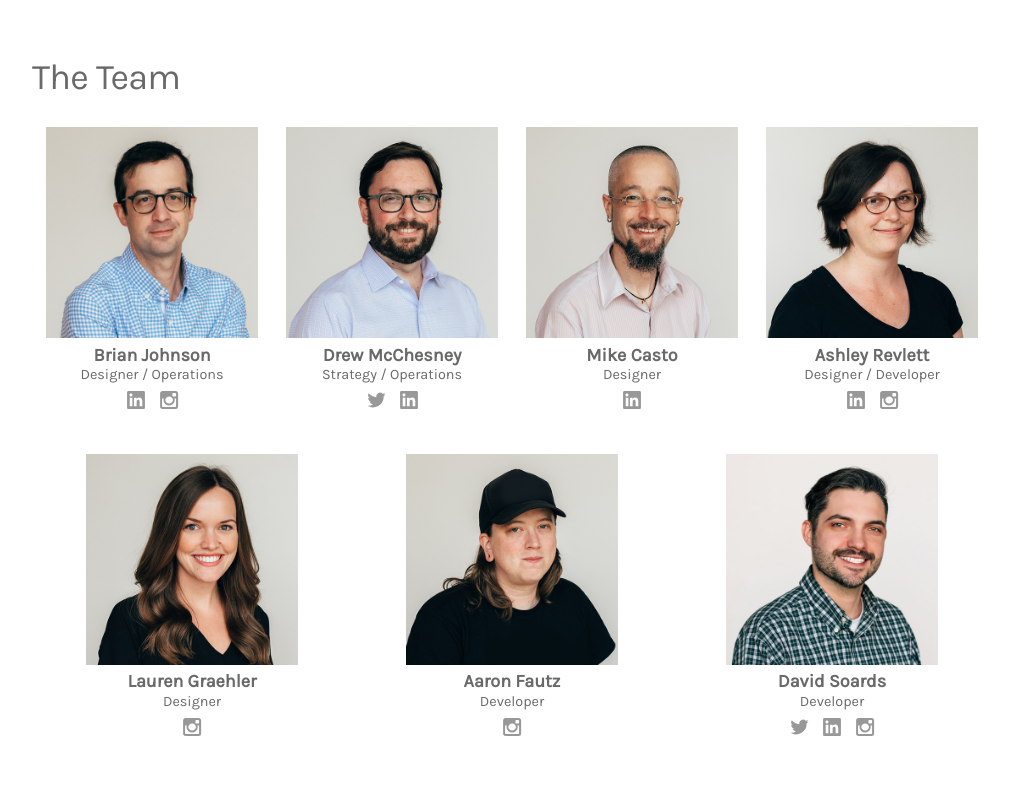
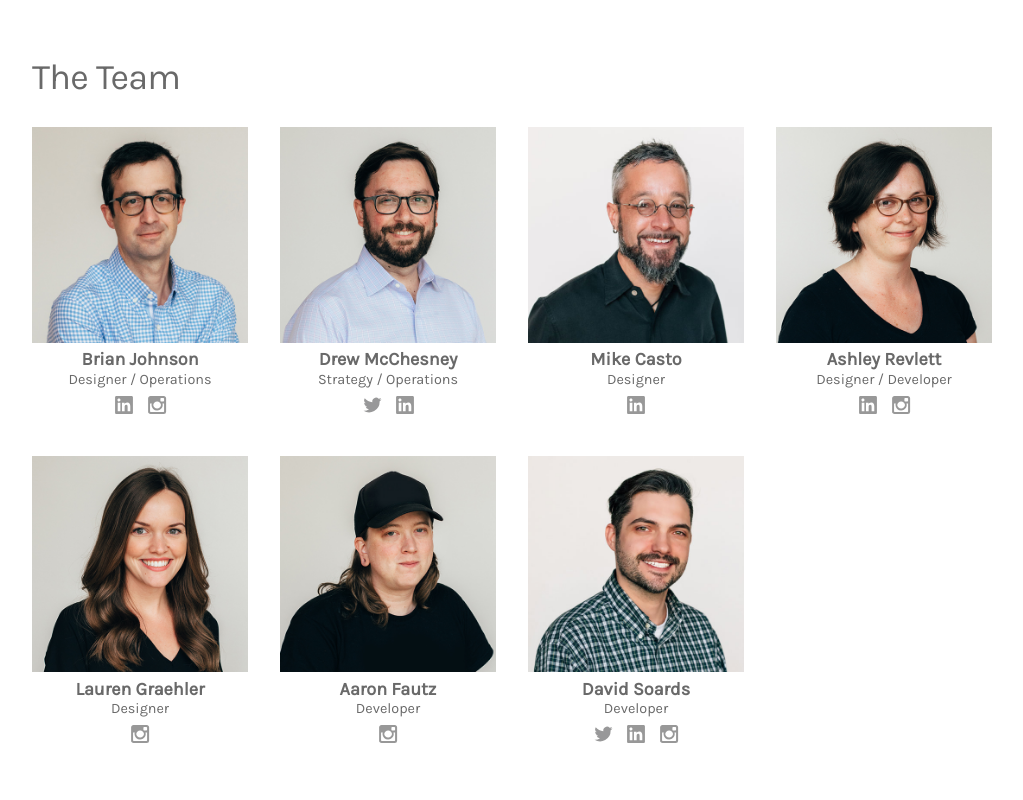
Before and after one commit to relaydesignco/relaywebsite, a Vue app: page /company in a window 1280 px wide. Shown: the part 1900-2700 px from the top of the page, without its empty margins (128-1151 px from the left). Built offline with nearby package versions, Linux system fonts and the light colour scheme; what vue-head would draw is missing.

Commit message:
Swap Mike's pic. Revise layout for team members.

```diff
--- a/src/assets/base.scss
+++ b/src/assets/base.scss
@@ -295,7 +295,7 @@ img {
 .flex-grid {
   display:flex;
   flex-flow: row wrap;
-  justify-content: space-around;
+  justify-content: space-between;
 
   .column-third {
     text-align: center;
@@ -304,16 +304,6 @@ img {
 
     @media only screen and (min-width: $screen-md-min) {
       width: 28%;
-    }
-  }
-
-  .column-quarter {
-    text-align: center;
-    margin-bottom: 1em;
-    height: auto;
-
-    @media only screen and (min-width: $screen-md-min) {
-      width: 22%;
     }
   }
 }
--- a/src/components/Company.vue
+++ b/src/components/Company.vue
@@ -35,8 +35,8 @@
       </section>
 
       <h2>The Team</h2>
-      <section class="row compressed flex-grid" id="teamMembers">
-        <div class="column-quarter" v-for="member in teamMembers" :key="member.name">
+      <section class="teamMembers">
+        <div class="member" v-for="member in teamMembers" :key="member.name">
           <img :src="`/static/company-headshot-${member.headshot}.jpg`" :alt="member.name" />
           <h4>{{member.name}}</h4>
           <p>{{member.job}}</p>
@@ -140,13 +140,24 @@ export default {
 };
 </script>
 
-<!-- Add "scoped" attribute to limit CSS to this component only -->
-<!-- Add "lang" attribute to use scss instead -->
-<style lang="scss">
-#teamMembers {
-  margin-top: 2rem;
+<style lang="scss" scoped>
+@import "../assets/_variables";
+
+h2 {
+  margin-bottom: 2rem;
 }
-.flex-grid {
+
+.teamMembers {
+  display: flex;
+  flex-flow: row wrap;
+  justify-content: space-between;
+  display: grid;
+  @media only screen and (min-width: $screen-md-min) {
+    grid-template-columns: 1fr 1fr 1fr 1fr;
+    row-gap: 1rem;
+    column-gap: 2rem;
+  }
+
   h4 {
     margin-top: 0;
     margin-bottom: 0;
@@ -157,4 +168,9 @@ export default {
     font-size: 0.8em;
   }
 }
+
+.member {
+  text-align: center;
+  flex-basis: 22%;
+}
 </style>
```
Also changed, not shown: static/company-headshot-mike.jpg, 26 other files (tests, documents, lock files or other folders).
